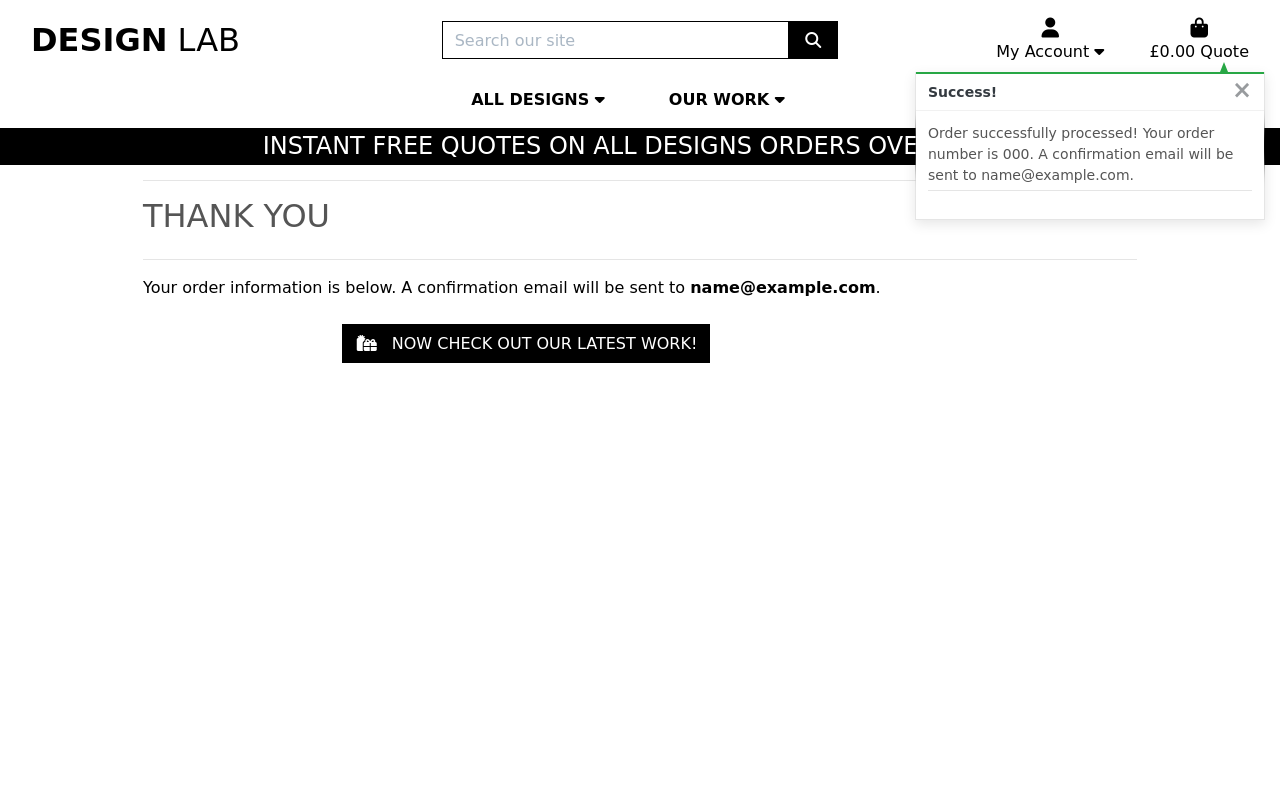
After one commit to afrokingstan/design_lab, a Django app: page /checkout/checkout_success/000 in a window 1280 px wide. The commit adds this page. Run offline with Django 3.2, Linux system fonts and the light colour scheme; tables that the repository leaves empty hold one stand-in row (values such as "Sample post"); some libraries are stand-ins or nearby versions; some web fonts are replaced.

Commit message:
Added checkout success logic

```diff
--- a/checkout/__init__.py
+++ b/checkout/__init__.py
@@ -0,0 +1 @@
+default_app_config = 'checkout.apps.CheckoutConfig'
--- a/checkout/forms.py
+++ b/checkout/forms.py
@@ -7,7 +7,7 @@ class OrderForm(forms.ModelForm):
         model = Order
         fields = ('project_name', 'project_description',
                   'project_owner_full_name', 'project_owner_email',
-                  'project_owner_phone_number', 'street_address1',
+                  'project_owner_phone_number', 'full_name', 'email', 'phone_number', 'street_address1',
                   'street_address2', 'town_or_city', 'postcode',
                   'country', 'county',
                   )
@@ -24,6 +24,9 @@ class OrderForm(forms.ModelForm):
             'project_owner_full_name': 'Project Owner Full Name',
             'project_owner_email': 'Project Owner Email Address',
             'project_owner_phone_number': 'Project Owner Phone Number',
+            'full_name': 'Your Full Name',
+            'email': 'Your Email Address',
+            'phone_number': 'Your Phone Number',
             'country': 'Country',
             'postcode': 'Postal Code',
             'town_or_city': 'Town or City',
--- a/checkout/models.py
+++ b/checkout/models.py
@@ -1,5 +1,6 @@
 import uuid
 
+from decimal import Decimal
 from django.db import models
 from django.db.models import Sum
 from django.conf import settings
@@ -14,6 +15,9 @@ class Order(models.Model):
     project_owner_full_name = models.CharField(max_length=50, null=False, blank=False)
     project_owner_email = models.EmailField(max_length=254, null=False, blank=False)
     project_owner_phone_number = models.CharField(max_length=20, null=False, blank=False)
+    full_name = models.CharField(max_length=50, null=False, blank=False)
+    email = models.EmailField(max_length=254, null=False, blank=False)
+    phone_number = models.CharField(max_length=20, null=False, blank=False)
     country = models.CharField(max_length=40, null=False, blank=False)
     postcode = models.CharField(max_length=20, null=True, blank=True)
     town_or_city = models.CharField(max_length=40, null=False, blank=False)
@@ -36,11 +40,11 @@ class Order(models.Model):
         Update grand total each time a line item is added,
         accounting for delivery costs.
         """
-        self.order_total = self.lineitems.aggregate(Sum('lineitem_total'))['lineitem_total__sum']
+        self.order_total = self.lineitems.aggregate(Sum('lineitem_total'))['lineitem_total__sum'] or 0
         self.vat = 0
-        self.vat = self.order_total * (settings.STANDARD_QUOTE_PERCENTAGE * 0.02)
+        self.vat = self.order_total * Decimal(settings.STANDARD_QUOTE_PERCENTAGE * 0.02)
         if self.order_total < settings.FREE_QUOTE_THRESHOLD:
-            self.quote_cost = (self.order_total * settings.STANDARD_QUOTE_PERCENTAGE / 100) + self.vat
+            self.quote_cost = Decimal(self.order_total * settings.STANDARD_QUOTE_PERCENTAGE / 100) + self.vat
         else:
             self.quote_cost = 0
         self.grand_total = self.order_total + self.quote_cost + self.vat
--- a/checkout/signals.py
+++ b/checkout/signals.py
@@ -2,7 +2,6 @@ from django.db.models.signals import post_save, post_delete
 from django.dispatch import receiver
 
 from .models import OrderLineItem
-
 
 @receiver(post_save, sender=OrderLineItem)
 def update_on_save(sender, instance, created, **kwargs):
@@ -11,9 +10,8 @@ def update_on_save(sender, instance, created, **kwargs):
     """
     instance.order.update_total()
 
-
 @receiver(post_delete, sender=OrderLineItem)
-def update_on_save(sender, instance, **kwargs):
+def update_on_delete(sender, instance, **kwargs):
     """
     Update order total on lineitem delete
     """
--- a/checkout/templates/checkout/checkout.html
+++ b/checkout/templates/checkout/checkout.html
@@ -85,6 +85,9 @@
                     </fieldset>
                     <fieldset class="rounded px-3 mb-5">
                         <legend class="fieldset-label small text-black px-2 w-auto">Your Details</legend>
+                        {{ order_form.full_name | as_crispy_field }}
+                        {{ order_form.email | as_crispy_field }}
+                        {{ order_form.phone_number | as_crispy_field }}
                         {{ order_form.country | as_crispy_field }}
                         {{ order_form.postcode | as_crispy_field }}
                         {{ order_form.town_or_city | as_crispy_field }}
--- /dev/null
+++ b/checkout/templates/checkout/checkout_success.html
@@ -0,0 +1,42 @@
+{% extends "base.html" %}
+{% load static %}
+
+{% block extra_css %}
+    <link rel="stylesheet" href="{% static 'checkout/css/checkout.css' %}">
+{% endblock %}
+
+{% block page_header %}
+    <div class="container header-container">
+        <div class="row">
+            <div class="col"></div>
+        </div>
+    </div>
+{% endblock %}
+
+{% block content %}
+    <div class="overlay"></div>
+    <div class="container">
+        <div class="row">
+            <div class="col">
+                <hr>
+                <h2 class="logo-font mb-4">Thank You</h2>
+                <hr>
+                <p class="text-black">Your order information is below. A confirmation email will be sent to <strong>{{ order.email }}</strong>.</p>
+            </div>
+        </div>
+
+        <div class="row">
+            <div class="col-12 col-lg-7"></div>
+        </div>
+        <div class="row">
+			<div class="col-12 col-lg-7 text-right">
+				<a href="{% url 'products' %}?category=our work" class="btn btn-black rounded-0 my-2">
+					<span class="icon mr-2">
+						<i class="fas fa-gifts"></i>
+					</span>
+					<span class="text-uppercase">Now check out our latest work!</span>
+				</a>
+			</div>
+		</div>
+    </div>
+{% endblock %}
--- a/checkout/urls.py
+++ b/checkout/urls.py
@@ -2,5 +2,6 @@ from django.urls import path
 from . import views
 
 urlpatterns = [
-    path('', views.checkout, name='checkout')
+    path('', views.checkout, name='checkout'),
+    path('checkout_success/<order_number>', views.checkout_success, name='checkout_success'),
 ]
--- a/checkout/views.py
+++ b/checkout/views.py
@@ -1,8 +1,10 @@
-from django.shortcuts import render, redirect, reverse
+from django.shortcuts import render, redirect, reverse, get_object_or_404
 from django.contrib import messages
 from django.conf import settings
 
 from .forms import OrderForm
+from .models import Order, OrderLineItem
+from products.models import Product
 from bag.contexts import bag_contents
 
 import stripe
@@ -12,21 +14,76 @@ def checkout(request):
     stripe_public_key = settings.STRIPE_PUBLIC_KEY
     stripe_secret_key = settings.STRIPE_SECRET_KEY
 
-    bag = request.session.get('bag', {})
-    if not bag:
-        messages.error(request, "There's nothing in your bag at the moment")
-        return redirect(reverse('products'))
+    if request.method == 'POST':
+        bag = request.session.get('bag', {})
 
-    current_bag = bag_contents(request)
-    total = current_bag['grand_total']
-    stripe_total = round(total * 100)
-    stripe.api_key = stripe_secret_key
-    intent = stripe.PaymentIntent.create(
-        amount=stripe_total,
-        currency=settings.STRIPE_CURRENCY,
-    )
+        form_data = {
+            'project_name': request.POST['project_name'],
+            'project_description': request.POST['project_description'],
+            'project_owner_full_name': request.POST['project_owner_full_name'],
+            'project_owner_email': request.POST['project_owner_email'],
+            'project_owner_phone_number': request.POST['project_owner_phone_number'],
+            'full_name': request.POST['full_name'],
+            'email': request.POST['email'],
+            'phone_number': request.POST['phone_number'],
+            'country': request.POST['country'],
+            'postcode': request.POST['postcode'],
+            'town_or_city': request.POST['town_or_city'],
+            'street_address1': request.POST['street_address1'],
+            'street_address2': request.POST['street_address2'],
+            'county': request.POST['county'],
+        }
+        order_form = OrderForm(form_data)
+        if order_form.is_valid():
+            order = order_form.save()
+            for item_id, item_data in bag.items():
+                try:
+                    product = Product.objects.get(id=item_id)
+                    if isinstance(item_data, int):
+                        order_line_item = OrderLineItem(
+                            order=order,
+                            product=product,
+                            quantity=item_data,
+                        )
+                        order_line_item.save()
+                    else:
+                        for size, quantity in item_data['items_by_size'].items():
+                            order_line_item = OrderLineItem(
+                                order=order,
+                                product=product,
+                                quantity=quantity,
+                                product_size=size,
+                            )
+                            order_line_item.save()
+                except Product.DoesNotExist:
+                    messages.error(request, (
+                        "One of the products in your bag wasn't found in our database. "
+                        "Please call us for assistance!")
+                    )
+                    order.delete()
+                    return redirect(reverse('view_bag'))
 
-    order_form = OrderForm()
+            request.session['save_info'] = 'save-info' in request.POST
+            return redirect(reverse('checkout_success', args=[order.order_number]))
+        else:
+            messages.error(request, 'There was an error with your form. \
+                Please double check your information.')
+    else:
+        bag = request.session.get('bag', {})
+        if not bag:
+            messages.error(request, "There's nothing in your bag at the moment")
+            return redirect(reverse('products'))
+
+        current_bag = bag_contents(request)
+        total = current_bag['grand_total']
+        stripe_total = round(total * 100)
+        stripe.api_key = stripe_secret_key
+        intent = stripe.PaymentIntent.create(
+            amount=stripe_total,
+            currency=settings.STRIPE_CURRENCY,
+        )
+
+        order_form = OrderForm()
 
     if not stripe_public_key:
         messages.warning(request, 'Stripe public key is missing. \
@@ -40,3 +97,24 @@ def checkout(request):
     }
 
     return render(request, template, context)
+
+
+def checkout_success(request, order_number):
+    """
+    Handle successful checkouts
+    """
+    save_info = request.session.get('save_info')
+    order = get_object_or_404(Order, order_number=order_number)
+    messages.success(request, f'Order successfully processed! \
+        Your order number is {order_number}. A confirmation \
+        email will be sent to {order.email}.')
+
+    if 'bag' in request.session:
+        del request.session['bag']
+
+    template = 'checkout/checkout_success.html'
+    context = {
+        'order': order,
+    }
+
+    return render(request, template, context)
```
Also changed, not shown: checkout/admin.py (+7 -5 lines), checkout/migrations/0002_auto_20201114_0817.py (added).
